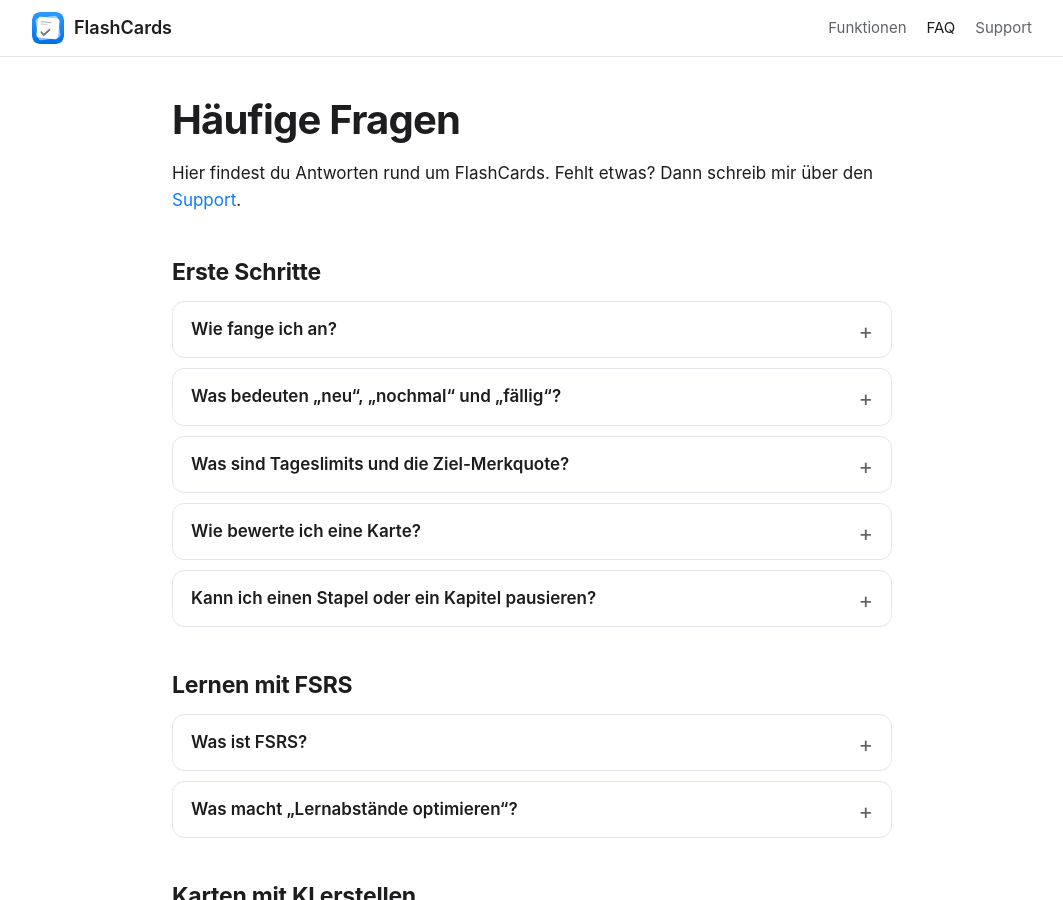
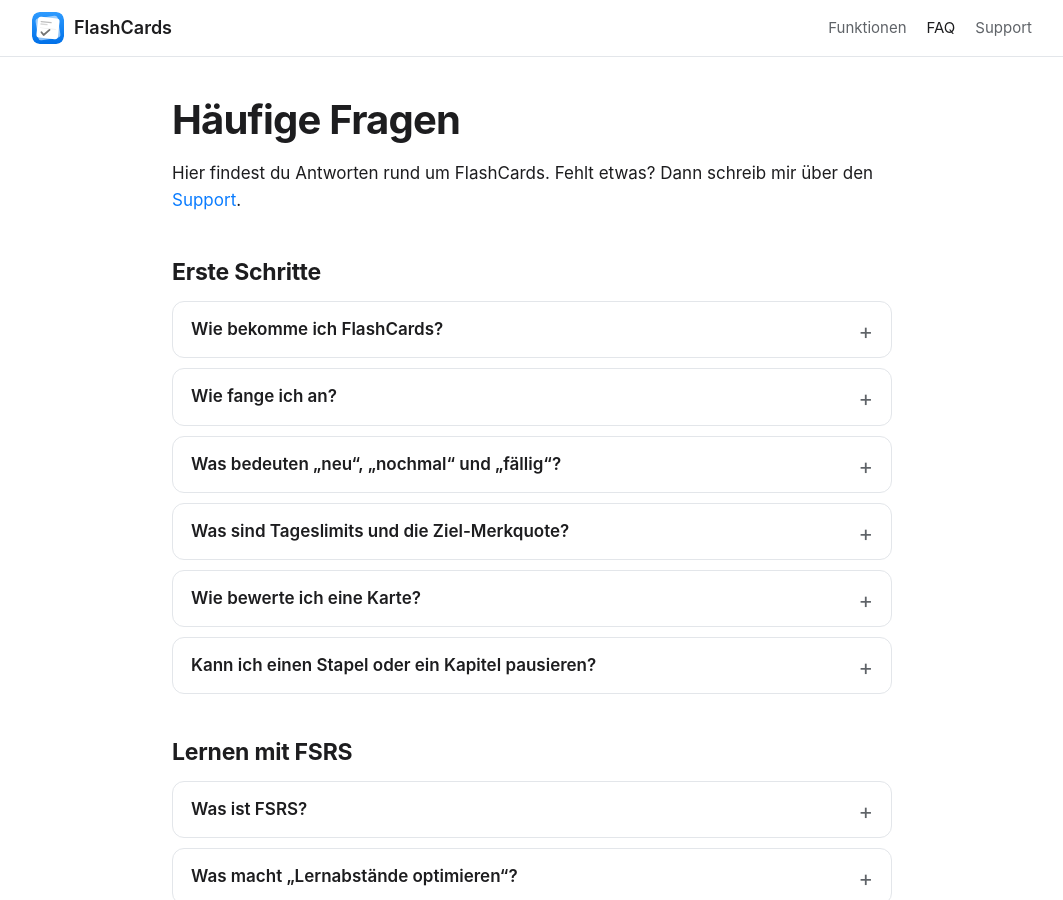
Before and after one commit to Mariusmid/flashcards-app, a Jekyll site: the page built from faq.md, in a window 1280 px wide and 900 px high. Shown: the whole window, without its empty margins (108-1171 px from the left). Built offline with Jekyll 4.4.1, drawn with Linux system fonts in a browser that asks for light colours.

Commit message:
Link public TestFlight beta instead of 'coming soon' (#4)
Claude-Session: https://claude.ai/code/session_01SGQVmh1JqhdRqoBkwD34Gs

Co-authored-by: Claude <noreply@anthropic.com>

```diff
--- a/faq.md
+++ b/faq.md
@@ -8,6 +8,14 @@ description: Antworten auf häufige Fragen zu FlashCards, zu Lernen mit FSRS, KI
 Hier findest du Antworten rund um FlashCards. Fehlt etwas? Dann schreib mir über den [Support](support.html).
 
 ## Erste Schritte
+
+<details markdown="1">
+<summary>Wie bekomme ich FlashCards?</summary>
+
+FlashCards ist gerade als öffentliche Beta verfügbar. Installiere auf deinem iPhone, iPad oder Mac die App [TestFlight](https://apps.apple.com/de/app/testflight/id899247664) von Apple und öffne dann diesen Link: [https://testflight.apple.com/join/Hp9zpBBu](https://testflight.apple.com/join/Hp9zpBBu). Der Start im App Store folgt.
+
+Feedback zur Beta kannst du direkt in TestFlight senden oder mir per [E-Mail](support.html) schicken.
+</details>
 
 <details markdown="1">
 <summary>Wie fange ich an?</summary>
--- a/index.html
+++ b/index.html
@@ -9,10 +9,10 @@ body_class: home
     <h1>Lerne klüger, nicht länger.</h1>
     <p class="tagline">FlashCards zeigt dir jeden Tag genau die Karten, die du gerade zu vergessen drohst. Mit Karten aus deinen eigenen Unterlagen, auf iPhone, iPad und Mac.</p>
     <div class="actions">
-      <span class="btn btn-disabled" aria-disabled="true">Bald im App Store</span>
+      <a class="btn btn-primary" href="https://testflight.apple.com/join/Hp9zpBBu">Jetzt per TestFlight testen</a>
       <a class="btn btn-secondary" href="#funktionen">Funktionen ansehen</a>
     </div>
-    <p class="note">Für iOS, iPadOS und macOS 26.5 oder neuer · Kein Konto, keine Werbung, kein Tracking</p>
+    <p class="note">Kostenlose öffentliche Beta über Apples TestFlight-App, der App Store folgt.<br>Für iOS, iPadOS und macOS 26.5 oder neuer · Kein Konto, keine Werbung, kein Tracking</p>
   </div>
 </section>
 
```
Also changed, not shown: presse.md (+1 -1 lines).
